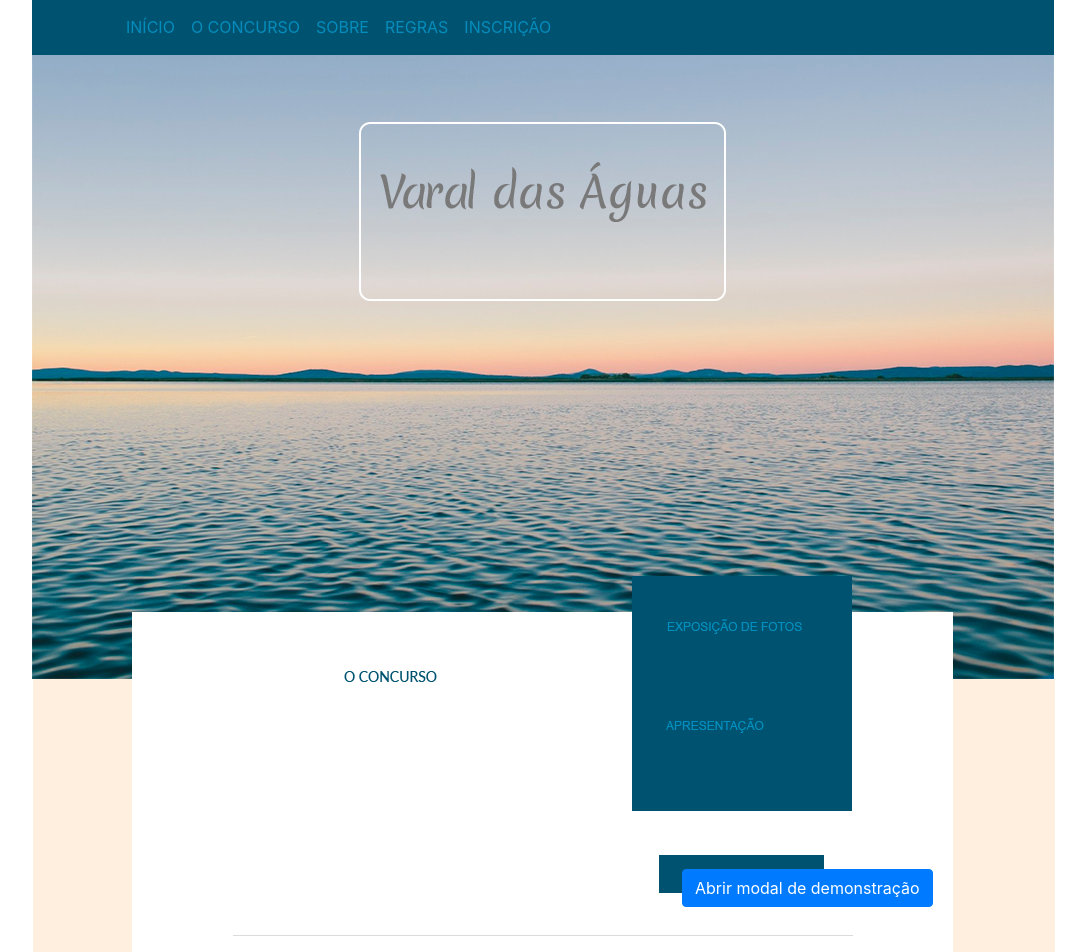
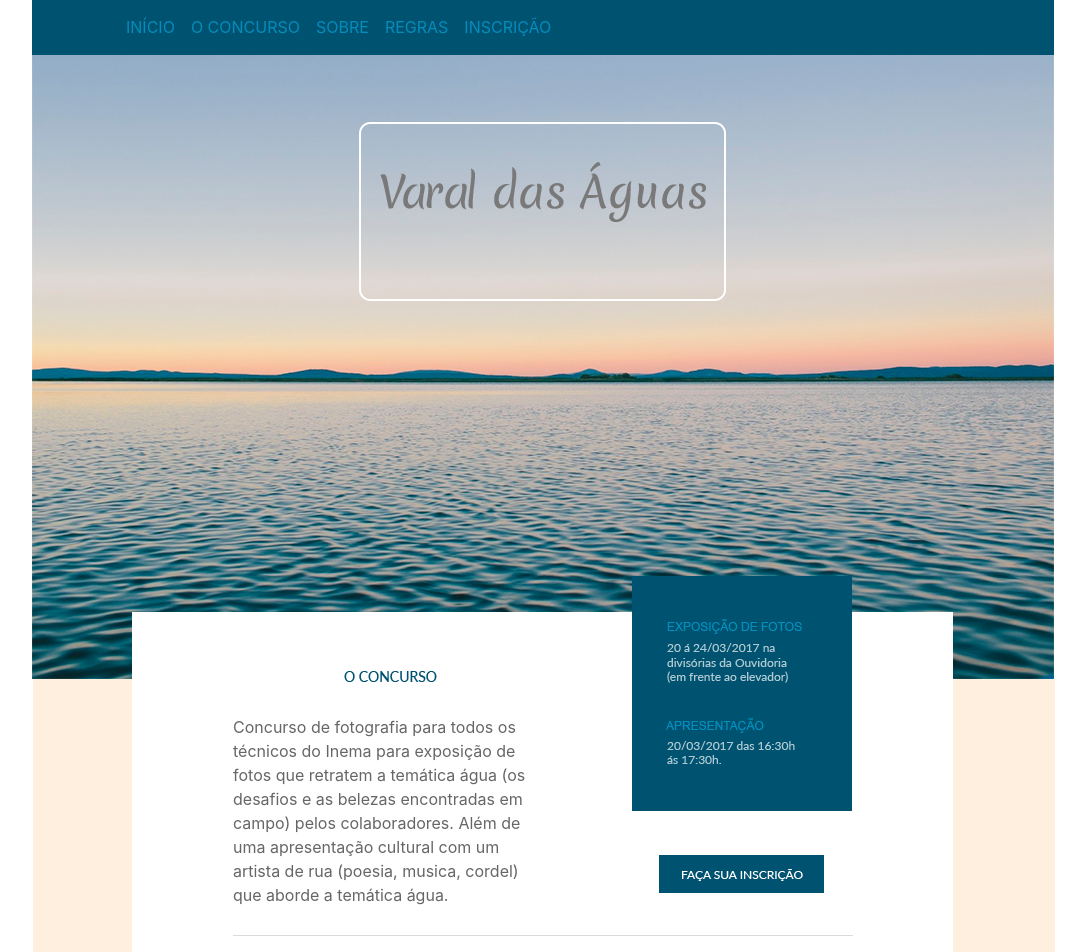
Before and after one commit to tarcisioaraujo/spa-varal-das-aguas, a Vue app: page / in a window 1280 px wide. Shown: the top 952 px of the page, without its empty margins (97-1183 px from the left). Built offline with nearby package versions, Linux system fonts and the light colour scheme.

Commit message:
Exibição de informações da seçao 'O Concurso' e abertura do modal de incrição nos respectivos links

```diff
--- a/src/components/layout/NavBar.vue
+++ b/src/components/layout/NavBar.vue
@@ -17,7 +17,7 @@
             <a class="nav-link" href="#REGRAS" style="color:#048cbc;">REGRAS</a>
           </li>
           <li class="nav-item">
-            <a class="nav-link" href="#" style="color:#048cbc;">INSCRIÇÃO</a>
+            <a class="nav-link" href="#" style="color:#048cbc;" data-toggle="modal" data-target="#modalExemplo">INSCRIÇÃO</a>
           </li>
         </ul>
       </div>
--- a/src/pages/home/Home.vue
+++ b/src/pages/home/Home.vue
@@ -1,6 +1,5 @@
 <template>
     <div>
-
 		<div id="Background"><img src="../../assets/images/Background.png"></div>
 		<div id="Rectangle1"><img src="../../assets/images/Rectangle1.png"></div>
 		<div id="oceanseapacificcalmr"><img src="../../assets/images/oceanseapacificcalmr.png"></div>
@@ -8,24 +7,20 @@
 		<div id="bgbranco"><img src="../../assets/images/bgbranco.png"></div>
 		<div id="linhacinza"><img src="../../assets/images/linhacinza.png"></div>
 		<div id="Rectangle2"><img src="../../assets/images/Rectangle2.png"></div>
-			<div id="20032017das1630hs173"><img src="../../assets/images/20032017das1630hs173.png"></div>
+		<div id="APRESENTAOTEXTO"><img src="../../assets/images/20032017das1630hs173.png"></div>
 		<div id="APRESENTAO"><img src="../../assets/images/APRESENTAO.png"></div>
-			<div id="2024032017nadivisria"><img src="../../assets/images/2024032017nadivisria.png"></div>
+		<div id="EXPOSIODEFOTOSTEXTO"><img src="../../assets/images/2024032017nadivisria.png"></div>
 		<div id="EXPOSIODEFOTOS"><img src="../../assets/images/EXPOSIODEFOTOS.png"></div>
-			<div id="Rectangle4"><img src="../../assets/images/Rectangle4.png"></div>
-			<div id="FAASUAINSCRIO">
-        <button type="button" class="btn btn-primary" data-toggle="modal" data-target="#modalExemplo">
-          Abrir modal de demonstração
-        </button>
-
-        <img src="../../assets/images/FAASUAINSCRIO.png">
+		<div id="Rectangle4" data-toggle="modal" data-target="#modalExemplo"><img src="../../assets/images/Rectangle4.png"></div>
+		<div data-toggle="modal" data-target="#modalExemplo" id="FAASUAINSCRIO">
+        	<img  src="../../assets/images/FAASUAINSCRIO.png">
       	</div>
 		<div id="Todasasfotosqueretra"><img src="../../assets/images/Todasasfotosqueretra.png"></div>
 		<div id="REGRAS"><img src="../../assets/images/REGRAS.png"></div>
 		<div id="SOBRE"><img src="../../assets/images/SOBRE.png"></div>
 		<div id="ObjetivosPromoverase"><img src="../../assets/images/ObjetivosPromoverase.png"></div>
 		<div id="OCONCURSO"><img src="../../assets/images/OCONCURSO.png"></div>
-			<div id="Concursodefotografia"></div>
+		<div id="Concursodefotografia" style="color:#666666;">Concurso de fotografia para todos os técnicos do Inema para exposição de fotos que retratem a temática água (os desafios e as belezas encontradas em campo)  pelos colaboradores. Além de uma apresentação cultural com um artista de rua (poesia, musica, cordel) que aborde a temática água.</div>
 		<div id="Varaldasguas"><img src="../../assets/images/Varaldasguas.png"></div>
 		<div id="RoundedRectangle1cop"><img src="../../assets/images/RoundedRectangle1cop.png"></div>
 	</div>
--- a/static/css/styles.css
+++ b/static/css/styles.css
@@ -115,6 +115,26 @@
 	 z-index:11;
 }
 
+#APRESENTAOTEXTO
+{
+	 left: 634px;
+	 top: 739px;
+	 position: absolute;
+	 width: 128px;
+	 height: 23px;
+	 z-index:10;
+}
+
+#EXPOSIODEFOTOSTEXTO
+{
+	 left: 634px;
+	 top: 643px;
+	 position: absolute;
+	 width: 121px;
+	 height: 40px;
+	 z-index:12;
+}
+
  #EXPOSIODEFOTOS
 {
 	 left: 634px;
@@ -138,7 +158,7 @@
  #FAASUAINSCRIO
 {
 	 left: 649px;
-	 top: 869px;
+	 top: 861px;
 	 position: absolute;
 	 width: 121px;
 	 height: 12px;
```
Lines whose indentation alone changed are shown as unchanged.
